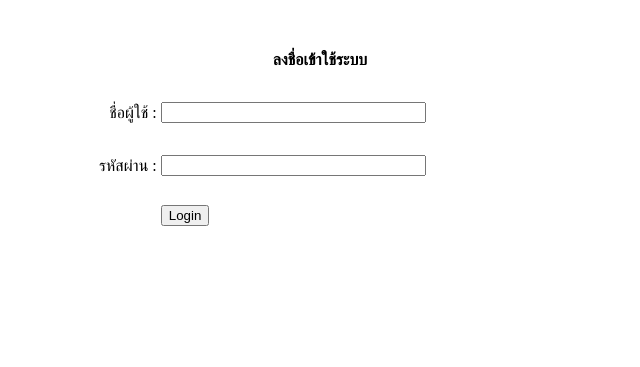
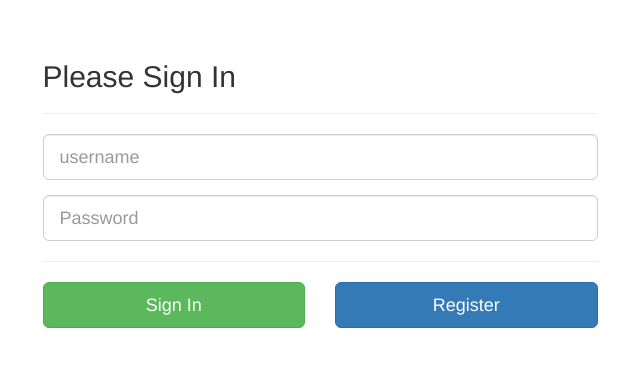
Before and after one commit to iamchamp/SWCAMP, a CodeIgniter app: page / in a window 1280 px wide. Shown: the top 367 px of the page, without its empty margins (320-960 px from the left). Run offline with CodeIgniter, Linux system fonts and the light colour scheme; some libraries are stand-ins or nearby versions.

Commit message:
up หน้า login,userและ register

```diff
--- a/Login/application/views/home_login.php
+++ b/Login/application/views/home_login.php
@@ -1,34 +1,42 @@
+
 <!DOCTYPE html PUBLIC "-//W3C//DTD XHTML 1.0 Transitional//EN" "http://www.w3.org/TR/xhtml1/DTD/xhtml1-transitional.dtd">
 <html xmlns="http://www.w3.org/1999/xhtml">
 <head>
 <meta http-equiv="Content-Type" content="text/html; charset=utf-8" />
+<link rel="stylesheet" href="<?php echo base_url("assets/css/bootstrap.css"); ?>" />
 <title>ล็อกอิน</title>
+<script type="text/javascript" src="<?php echo base_url("assets/js/jQuery-1.10.2.js"); ?>"></script>
+<script type="text/javascript" src="<?php echo base_url("assets/js/bootstrap.js"); ?>"></script>
 </head>
+   <div class="container">
+
+<div class="row" style="margin-top:20px">
+    <div class="col-xs-12 col-sm-8 col-md-6 col-sm-offset-2 col-md-offset-3">
+
+			<fieldset>
+				<h2>Please Sign In</h2>
+				<hr class="colorgraph">
+				<div class="form-group">
+				 <form action="<?php echo base_url();?>index.php/checkLogin" method="post">
+                    <input type="text" name="username" id="username" class="form-control input-lg" placeholder="username">
+				</div>
+				<div class="form-group">
+                    <input type="password" name="password" id="password" class="form-control input-lg" placeholder="Password">
+				</div>
+
+				<hr class="colorgraph">
+				<div class="row">
+					<div class="col-xs-6 col-sm-6 col-md-6">
+                        <input type="submit" class="btn btn-lg btn-success btn-block" value="Sign In">
+					</div>
+					<div class="col-xs-6 col-sm-6 col-md-6">
+						<a href="/workr/index.php/addmember" class="btn btn-lg btn-primary btn-block">Register</a>
+						   <?php echo $error; ?>
+					</div>
+				</div>
+			</fieldset>
+		</form>
+	</div>
 </div>
-<body leftmargin="0" topmargin="0" marginwidth="0" marginheight="0" >
-		 <div class="loginf">
-        <form action="<?php echo base_url();?>index.php/checkLogin" method="post">
-        <br>
-        <table  width="40%" border="0" cellspacing="0" cellpadding="0" align="center">
-          <tr>
-            <th height="47" colspan="2" align="center" valign="middle" >ลงชื่อเข้าใช้ระบบ</th>
-          </tr>
-          <tr>
-            <td height="59" align="right"><label for="username">ชื่อผู้ใช้&nbsp;:&nbsp;</label></td>
-            <td><input type="text" size="30" class="text1" id="text1" name="username" required="required"/></td>
-          </tr>
-          <tr>
-            <td height="47" align="right"><label for="password3">รหัสผ่าน&nbsp;:&nbsp;</label></td>
-            <td><input type="password" class="text1"  id="text2" size="30" name="password" required="required"/></td>
-          </tr>
-          <tr>
-            <td height="53">&nbsp;</td>
-            <td id="last"><input type="submit"  class="css_button" value="Login"/>
-            <?php echo $error; ?>
-            </td>
-          </tr>
-      </table>
-    </form>
 
-</body>
-</html>
+</div>
```
Also changed, not shown: Login/application/views/home_user.php (+32 -26 lines), Login/application/views/register.php (+45 -23 lines).
